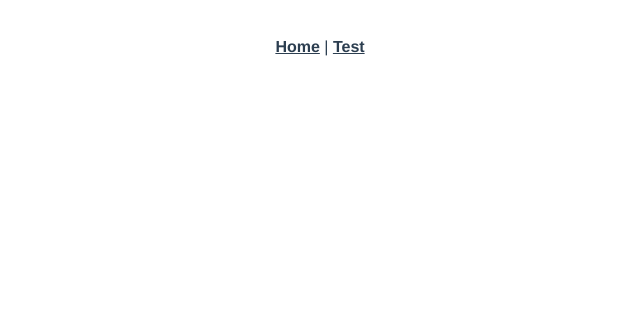
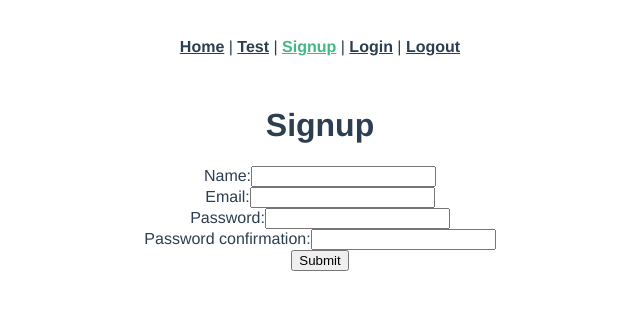
Before and after one commit to def-end-icecream/cookbook_vue_app, a Vue app: page /signup in a window 1280 px wide. Shown: the top 310 px of the page, without its empty margins (320-960 px from the left). Built offline with nearby package versions, Linux system fonts and the light colour scheme.

Commit message:
adds authentication

```diff
--- a/src/App.vue
+++ b/src/App.vue
@@ -2,7 +2,10 @@
   <div id="app">
     <div id="nav">
       <router-link to="/">Home</router-link> |
-      <router-link to="/test">Test</router-link>
+      <router-link to="/test">Test</router-link> |
+      <router-link to="/signup">Signup</router-link> |
+      <router-link to="/login">Login</router-link> |
+      <router-link to="/logout">Logout</router-link>
     </div>
     <router-view />
   </div>
--- a/src/main.js
+++ b/src/main.js
@@ -6,6 +6,11 @@
 axios.defaults.headers.common["X-Requested-With"] = "XMLHttpRequest";
 axios.defaults.baseURL = process.env.NODE_ENV === "development" ? "http://localhost:3000" : "/";
 
+var jwt = localStorage.getItem("jwt");
+if (jwt) {
+  axios.defaults.headers.common["Authorization"] = "Bearer " + jwt;
+}
+
 Vue.config.productionTip = false
 
 new Vue({
--- a/src/router/index.js
+++ b/src/router/index.js
@@ -2,6 +2,9 @@
 import VueRouter from 'vue-router'
 import Home from '../views/Home.vue'
 import Test from '../views/Test.vue'
+import Signup from "../views/Signup.vue";
+import Login from "../views/Login.vue";
+import Logout from "../views/Logout.vue";
 
 Vue.use(VueRouter)
 
@@ -15,6 +18,21 @@
     path: '/test',
     name: 'Test',
     component: Test
+  },
+  {
+    path: "/signup",
+    name: "signup",
+    component: Signup
+  },
+  {
+    path: "/login",
+    name: "login",
+    component: Login
+  },
+  {
+    path: "/logout",
+    name: "logout",
+    component: Logout
   }
 ]
 
--- a/src/views/About.vue
+++ /dev/null
@@ -1,5 +0,0 @@
-<template>
-  <div class="about">
-    <h1>This is an about page</h1>
-  </div>
-</template>
--- /dev/null
+++ b/src/views/Login.vue
@@ -0,0 +1,57 @@
+<template>
+  <div class="login">
+    <form v-on:submit.prevent="submit()">
+      <h1>Login</h1>
+      <ul>
+        <li class="text-danger" v-for="error in errors" v-bind:key="error">
+          {{ error }}
+        </li>
+      </ul>
+      <div class="form-group">
+        <label>Email:</label>
+        <input type="email" class="form-control" v-model="email" />
+      </div>
+      <div class="form-group">
+        <label>Password:</label>
+        <input type="password" class="form-control" v-model="password" />
+      </div>
+      <input type="submit" class="btn btn-primary" value="Submit" />
+    </form>
+  </div>
+</template>
+
+<script>
+import axios from "axios";
+
+export default {
+  data: function() {
+    return {
+      email: "",
+      password: "",
+      errors: [],
+    };
+  },
+  methods: {
+    submit: function() {
+      var params = {
+        email: this.email,
+        password: this.password,
+      };
+      axios
+        .post("/api/sessions", params)
+        .then((response) => {
+          axios.defaults.headers.common["Authorization"] =
+            "Bearer " + response.data.jwt;
+          localStorage.setItem("jwt", response.data.jwt);
+          this.$router.push("/");
+        })
+        .catch((error) => {
+          console.log(error.response);
+          this.errors = ["Invalid email or password."];
+          this.email = "";
+          this.password = "";
+        });
+    },
+  },
+};
+</script>
--- /dev/null
+++ b/src/views/Logout.vue
@@ -0,0 +1,15 @@
+<template>
+  <div class="logout"></div>
+</template>
+
+<script>
+import axios from "axios";
+
+export default {
+  created: function() {
+    delete axios.defaults.headers.common["Authorization"];
+    localStorage.removeItem("jwt");
+    this.$router.push("/");
+  },
+};
+</script>
--- /dev/null
+++ b/src/views/Signup.vue
@@ -0,0 +1,68 @@
+<template>
+  <div class="signup">
+    <form v-on:submit.prevent="submit()">
+      <h1>Signup</h1>
+      <ul>
+        <li class="text-danger" v-for="error in errors" v-bind:key="error">
+          {{ error }}
+        </li>
+      </ul>
+      <div class="form-group">
+        <label>Name:</label>
+        <input type="text" class="form-control" v-model="name" />
+      </div>
+      <div class="form-group">
+        <label>Email:</label>
+        <input type="email" class="form-control" v-model="email" />
+      </div>
+      <div class="form-group">
+        <label>Password:</label>
+        <input type="password" class="form-control" v-model="password" />
+      </div>
+      <div class="form-group">
+        <label>Password confirmation:</label>
+        <input
+          type="password"
+          class="form-control"
+          v-model="passwordConfirmation"
+        />
+      </div>
+      <input type="submit" class="btn btn-primary" value="Submit" />
+    </form>
+  </div>
+</template>
+
+<script>
+import axios from "axios";
+
+export default {
+  data: function() {
+    return {
+      name: "",
+      email: "",
+      password: "",
+      passwordConfirmation: "",
+      errors: [],
+    };
+  },
+  methods: {
+    submit: function() {
+      var params = {
+        name: this.name,
+        email: this.email,
+        password: this.password,
+        password_confirmation: this.passwordConfirmation,
+      };
+      axios
+        .post("/api/users", params)
+        .then((response) => {
+          console.log(response.data);
+          this.$router.push("/login");
+        })
+        .catch((error) => {
+          this.errors = error.response.data.errors;
+        });
+    },
+  },
+};
+</script>
```
